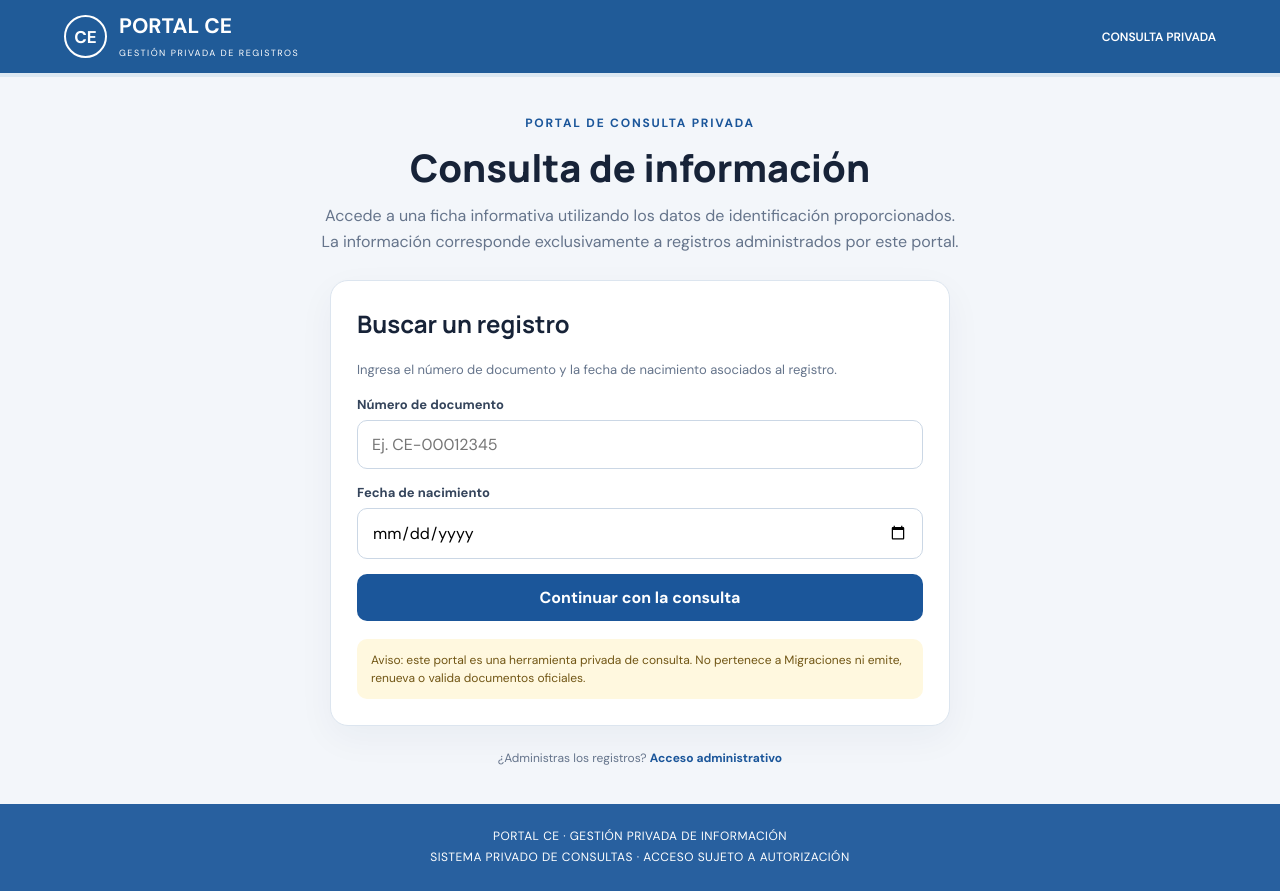
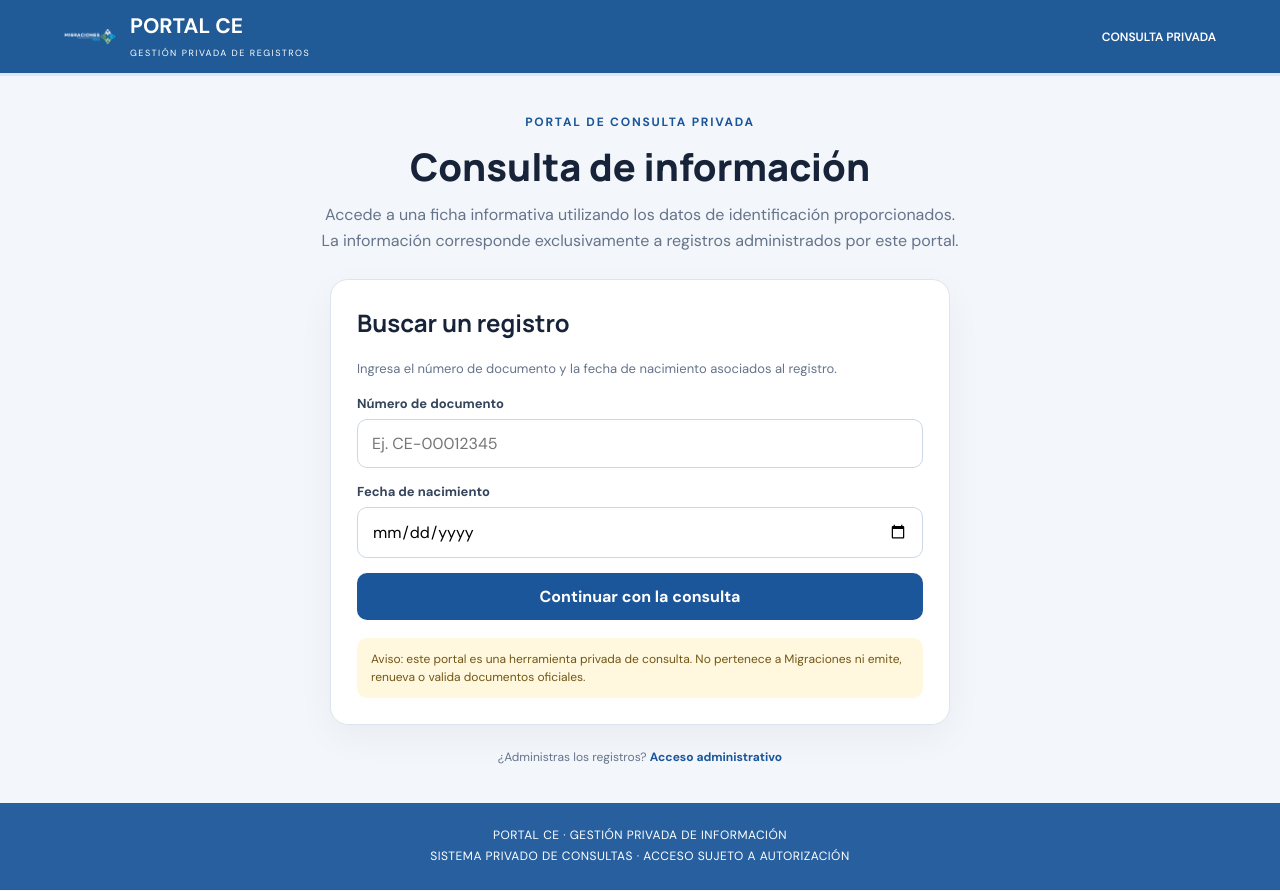
Before and after one commit to carnetextranjeria3-source/sistema-ce, a Next.js app in the folder sistema-ce/: page / in a window 1280 px wide. Built offline with nearby package versions, Linux system fonts and the light colour scheme.

Commit message:
Update Header.tsx

```diff
--- a/sistema-ce/components/Header.tsx
+++ b/sistema-ce/components/Header.tsx
@@ -1,3 +1,4 @@
+
 export default function Header() {
   return (
     <header
@@ -5,12 +6,12 @@ export default function Header() {
         background: '#205b98',
         color: '#fff',
         minHeight: '76px',
-        padding: '12px 5%',
+        padding: '10px 5%',
         display: 'flex',
         alignItems: 'center',
         justifyContent: 'space-between',
         gap: '12px',
-        borderBottom: '4px solid #dce8f2',
+        borderBottom: '3px solid #dce8f2',
       }}
     >
       <a
@@ -18,26 +19,20 @@ export default function Header() {
         style={{
           display: 'flex',
           alignItems: 'center',
-          gap: '12px',
+          gap: '14px',
           color: '#fff',
           textDecoration: 'none',
         }}
       >
-        <span
+        <img
+          src="/images/portal-ce-logo.png"
+          alt="Logo Portal CE"
           style={{
-            width: '43px',
-            height: '43px',
-            border: '2px solid #fff',
-            borderRadius: '50%',
-            display: 'flex',
-            alignItems: 'center',
-            justifyContent: 'center',
-            fontSize: '17px',
-            fontWeight: 900,
+            width: '52px',
+            height: '52px',
+            objectFit: 'contain',
           }}
-        >
-          CE
-        </span>
+        />
 
         <span>
           <strong style={{ display: 'block', fontSize: '21px' }}>
```
